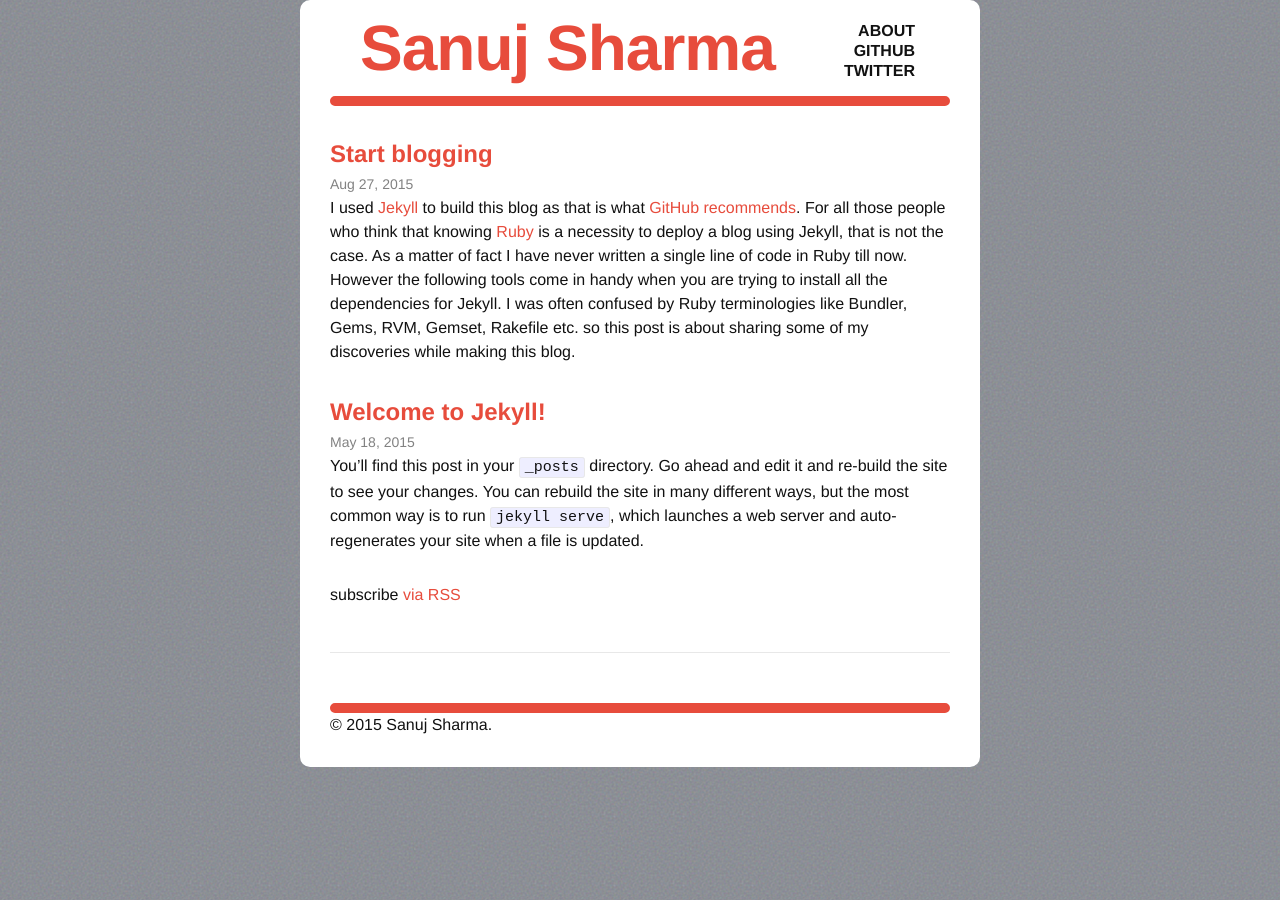
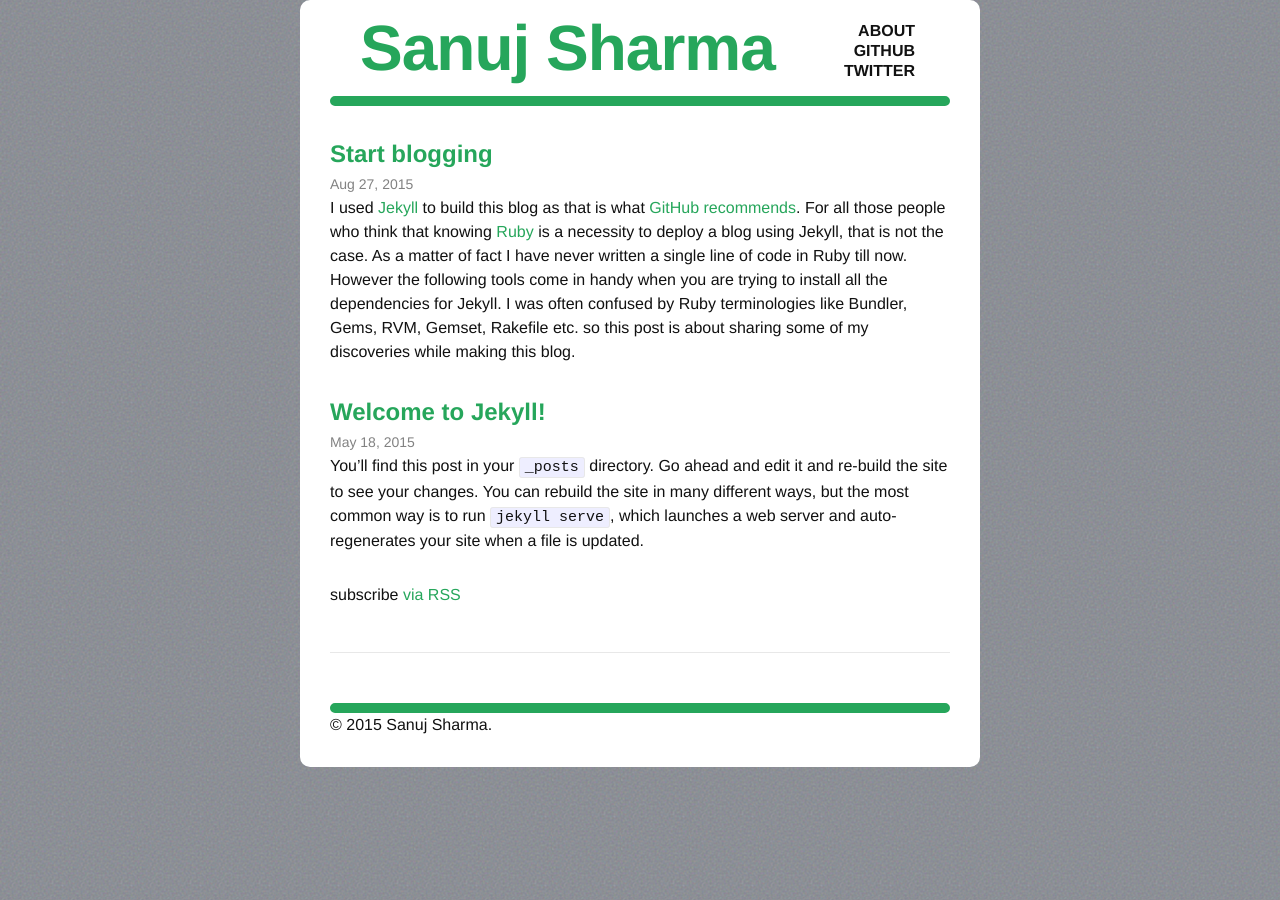
Before and after one commit to sanuj/sanuj.github.io-old, a Jekyll site: the page built from index.html, in a window 1280 px wide. Built offline with Jekyll 4.4.1, drawn with Linux system fonts in a browser that asks for light colours.

Commit message:
change brand-color to dark green

```diff
--- a/css/main.scss
+++ b/css/main.scss
@@ -17,7 +17,7 @@ $text-color:       #111;
 //$background-color: #fdfdfd;
 $background-color: #82868e;
 $foreground-color: #ffffff;
-$brand-color:      #e74c3c;
+$brand-color:      #26A65B; // #e74c3c;
 
 $grey-color:       #828282;
 $grey-color-light: lighten($grey-color, 40%);
```
